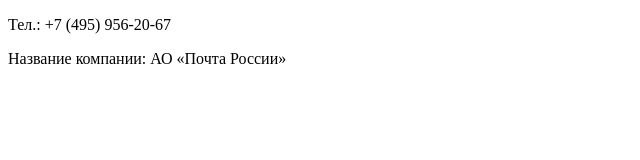
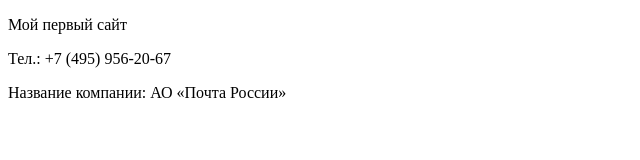
Before and after one commit to ilya2021-del/node.txt, a plain HTML site: page index.html in a window 1280 px wide. Shown: the whole page, without its empty margins (0-640 px from the left). Drawn offline with Linux system fonts and the light colour scheme.

Commit message:
Update index.html

```diff
--- a/index.html
+++ b/index.html
@@ -8,6 +8,7 @@
 </head>
 
 <body>
+     <p>Мой первый сайт<p>
      <p>Тел.: +7 (495) 956-20-67</p>
      <p>Название компании: АО «Почта России»</p>
 </body>
```
